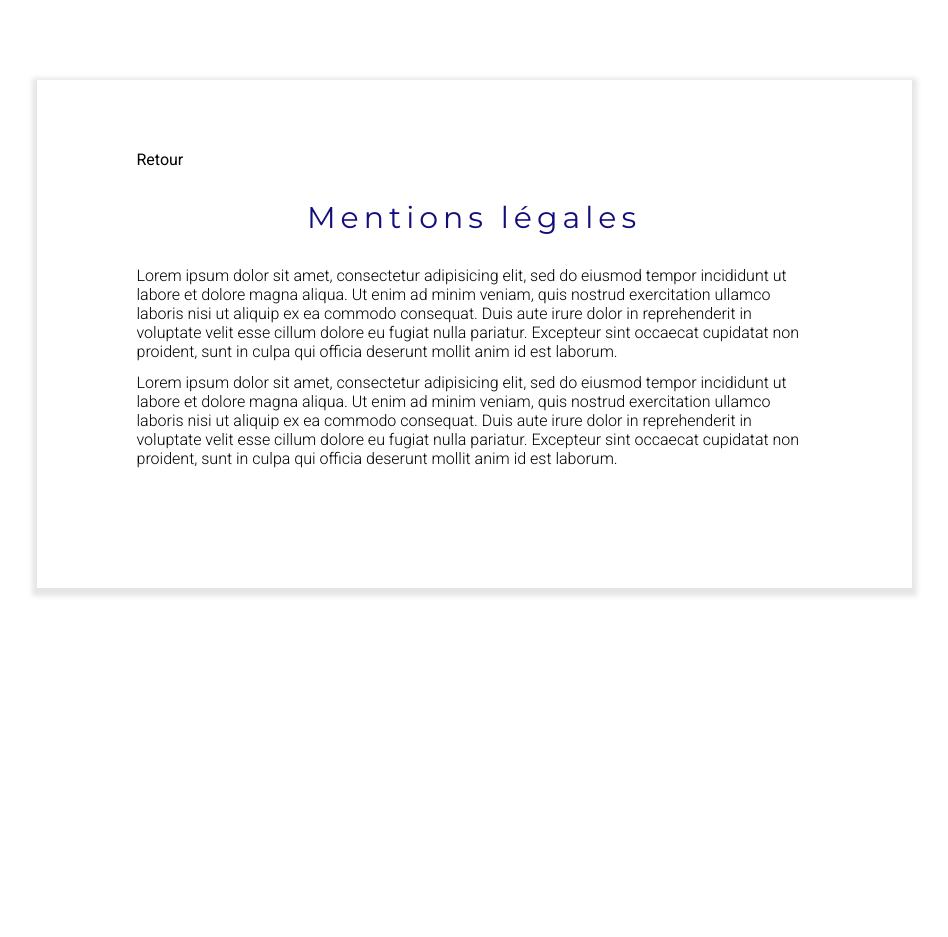
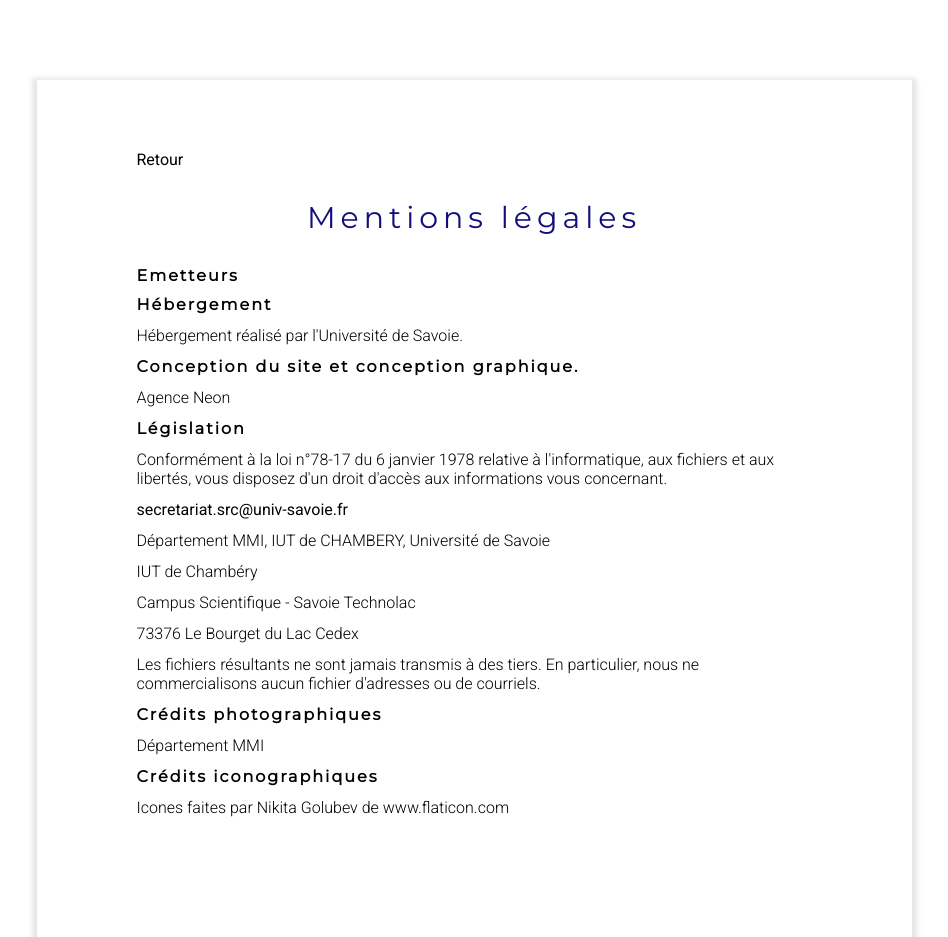
Before and after one commit to AntoineCabrol/MMIetApres, a PHP site: page /mentions.php in a window 1280 px wide. Shown: the whole page, without its empty margins (166-1114 px from the left). Before the commit the page ends 596 px from the top, so only its background shows below. Run offline with PHP 8.4, Linux system fonts and the light colour scheme; style sheets or scripts are compiled from the project's sources.

Commit message:
[mention]

```diff
--- a/edition2018/includes/_mentions.php
+++ b/edition2018/includes/_mentions.php
@@ -1,12 +1,31 @@
 <article class="mentions">
 
-<p>
-  Lorem ipsum dolor sit amet, consectetur adipisicing elit, sed do eiusmod tempor incididunt ut labore et dolore magna aliqua. Ut enim ad minim veniam, quis nostrud exercitation ullamco laboris nisi ut aliquip ex ea commodo consequat. Duis aute irure dolor in reprehenderit in voluptate velit esse cillum dolore eu fugiat nulla pariatur. Excepteur sint occaecat cupidatat non proident, sunt in culpa qui officia deserunt mollit anim id est laborum.
+  <h4>Emetteurs</h4>
+  <h4>Hébergement</h4>
+  <p>Hébergement réalisé par l'Université de Savoie.</p>
+  <h4>Conception du site et conception graphique.</h4>
+  <p>Agence Neon</p>
+  <h4>Législation</h4>
+  <p>Conformément à la loi n°78-17 du 6 janvier 1978 relative à l'informatique, aux fichiers et aux libertés, vous disposez d'un droit d'accès aux informations vous concernant.
 </p>
+  <a href="secretariat.src@univ-savoie.fr">secretariat.src@univ-savoie.fr</a>
+  <p>Département MMI, IUT de CHAMBERY, Université de Savoie</p>
+  <span></span>
+  <p>IUT de Chambéry</p>
+  <p>Campus Scientifique - Savoie Technolac</p>
+  <p>73376 Le Bourget du Lac Cedex</p>
+  <p>Les fichiers résultants ne sont jamais transmis à des tiers. En particulier, nous ne commercialisons aucun fichier d'adresses ou de courriels.
+</p>
+  <h4>Crédits photographiques</h4>
+  <span></span>
+  <p>Département MMI</p>
+  <h4>Crédits iconographiques</h4>
+  <span></span>
+  <p>Icones faites par Nikita Golubev de www.flaticon.com</p>
 
-<p>
-  Lorem ipsum dolor sit amet, consectetur adipisicing elit, sed do eiusmod tempor incididunt ut labore et dolore magna aliqua. Ut enim ad minim veniam, quis nostrud exercitation ullamco laboris nisi ut aliquip ex ea commodo consequat. Duis aute irure dolor in reprehenderit in voluptate velit esse cillum dolore eu fugiat nulla pariatur. Excepteur sint occaecat cupidatat non proident, sunt in culpa qui officia deserunt mollit anim id est laborum.
-</p>
+
+
+
 
 
 </article>
--- a/edition2018/styles/parts/_index.scss
+++ b/edition2018/styles/parts/_index.scss
@@ -20,7 +20,9 @@
     margin: 10vh auto auto;
     padding: 70px 100px;
     animation-duration: 2s;
-    p { text-align: left; }
+    p { text-align: left;};
+    h4{text-align: left; margin-top: 5px;};
+    span{margin-top: 20px;}
   }
 
 }
```
